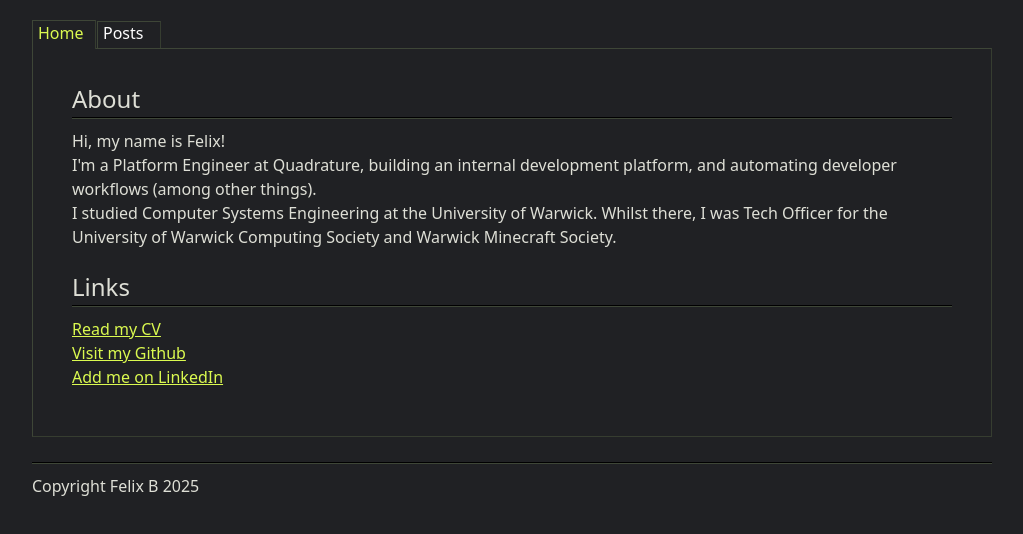
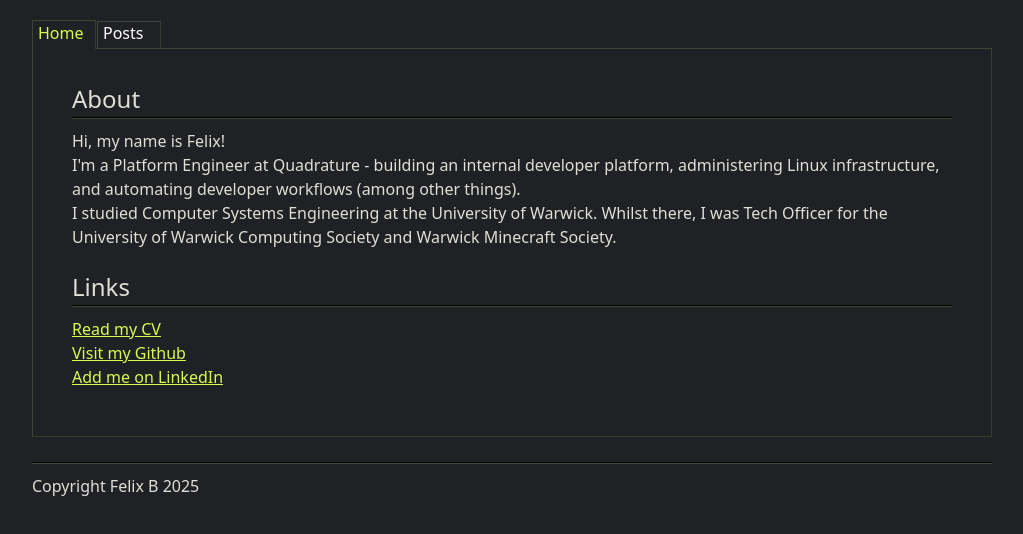
Before and after one commit to efbicief/portfolio2, a plain HTML site: page index.html in a window 1280 px wide. Shown: the whole page, without its empty margins (128-1151 px from the left). Drawn offline with Linux system fonts and the light colour scheme; a web font is replaced by a local one.

Commit message:
Update text

```diff
--- a/index.html
+++ b/index.html
@@ -14,7 +14,7 @@
             <h2>About</h2>
             <hr class="cs-hr" style="margin-bottom: 10px;" />
             <p>Hi, my name is Felix!</p>
-            <p>I'm a Platform Engineer at Quadrature, building an internal development platform, and automating developer workflows (among other things).</p>
+            <p>I'm a Platform Engineer at Quadrature - building an internal developer platform, administering Linux infrastructure, and automating developer workflows (among other things).</p>
             <p>I studied Computer Systems Engineering at the University of Warwick. Whilst there, I was Tech Officer for the University of Warwick Computing Society and Warwick Minecraft Society.</p>
           </div>
           <div style="margin-bottom: 20px;">
```
